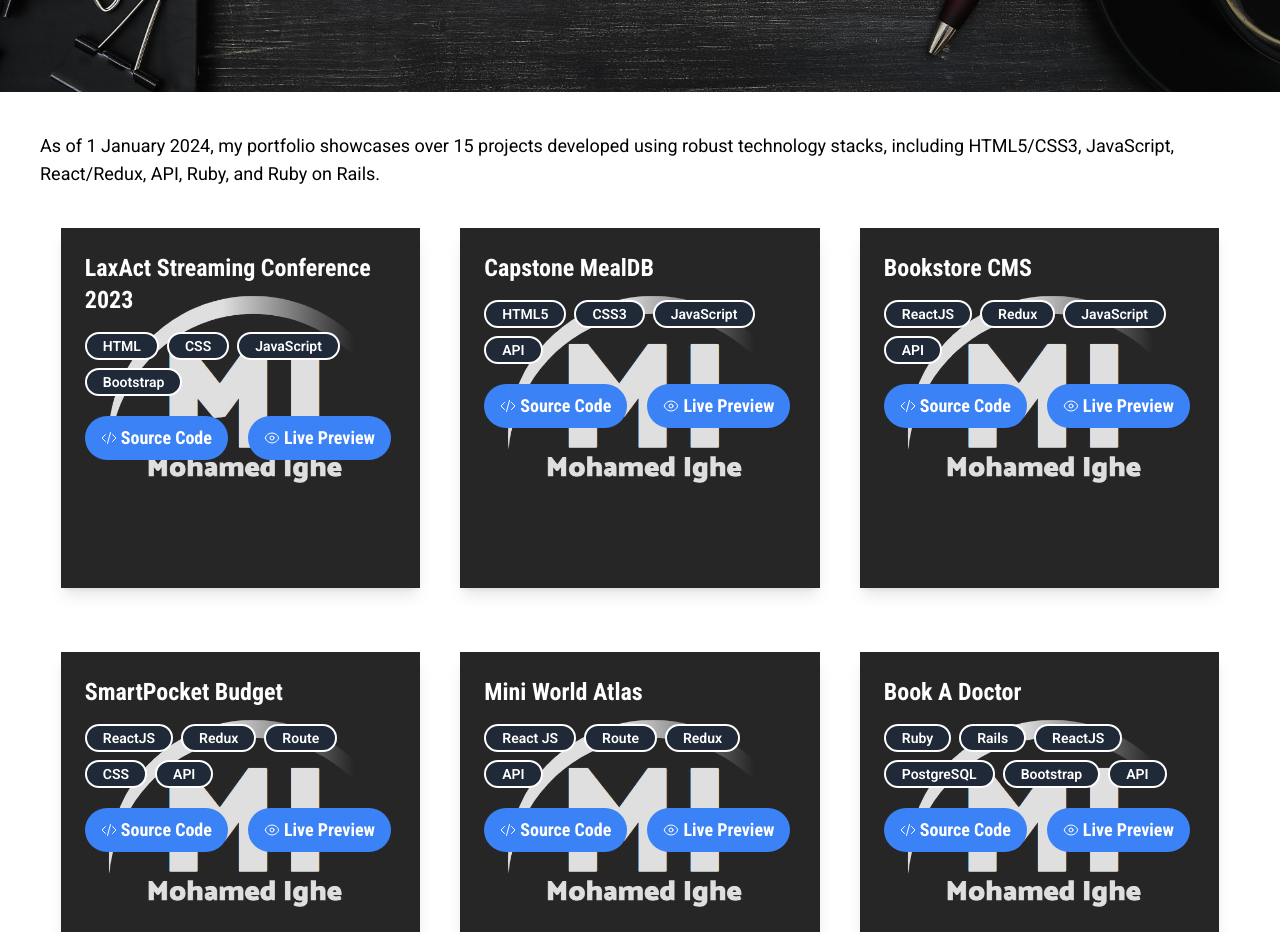
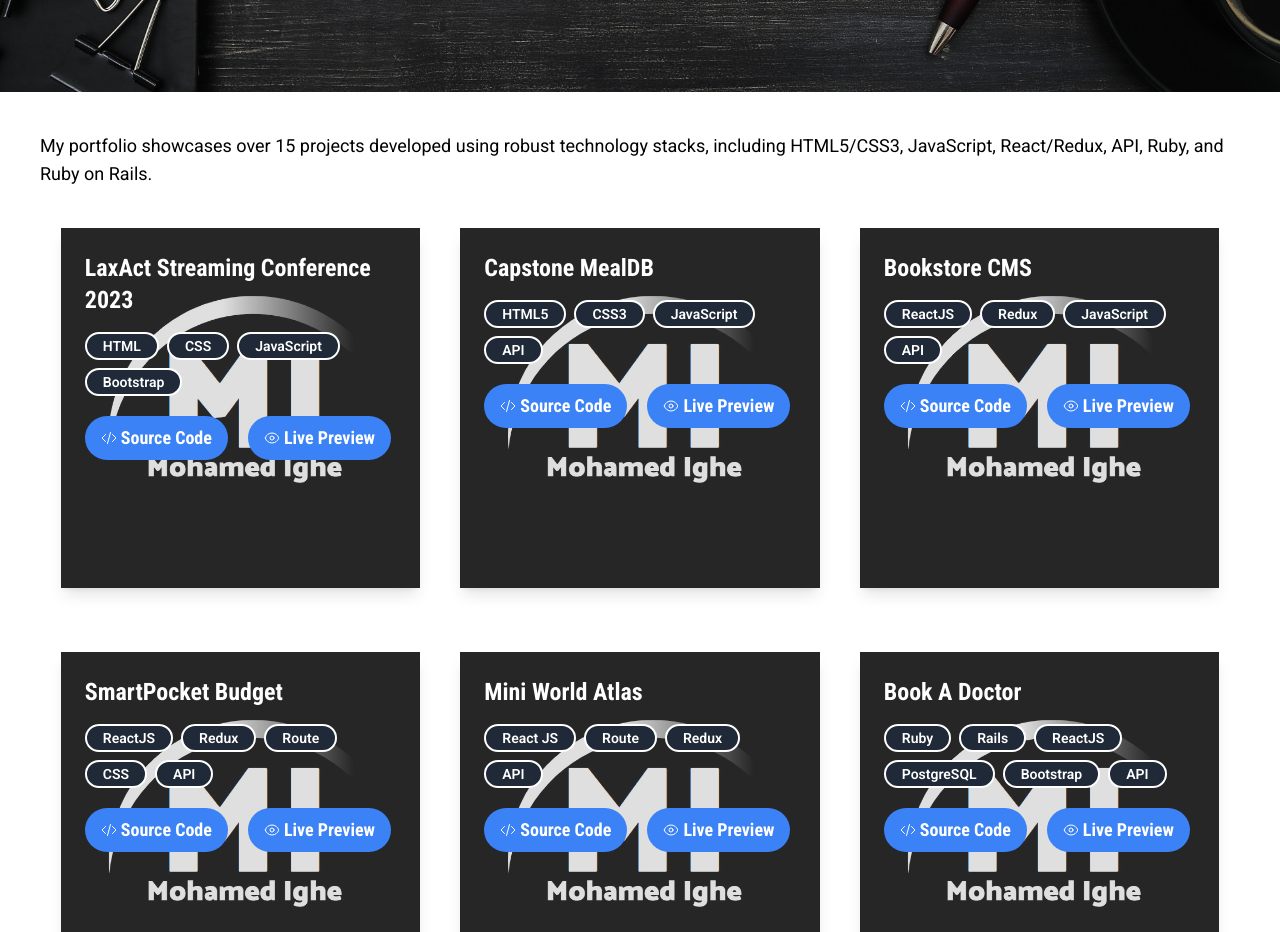
Before and after one commit to katarighe/my-portfolio-website, a React (Vite) app: page /my-projects in a window 1280 px wide. Shown: the part 800-1732 px from the top of the page. Built offline with nearby package versions, Linux system fonts and the light colour scheme.

Commit message:
Refine the sentence

```diff
--- a/src/pages/MyProjects.jsx
+++ b/src/pages/MyProjects.jsx
@@ -143,9 +143,9 @@ function MyProjects() {
       />
       <div className="flex flex-col justify-center items-center px-10 gap-10 mt-10 md:flex-row">
         <p className="text-newDarkGray text-lg font-robotoOriginal">
-          As of 1 January 2024, my portfolio showcases over 15 projects
-          developed using robust technology stacks, including HTML5/CSS3,
-          JavaScript, React/Redux, API, Ruby, and Ruby on Rails.
+          My portfolio showcases over 15 projects developed using robust
+          technology stacks, including HTML5/CSS3, JavaScript, React/Redux, API,
+          Ruby, and Ruby on Rails.
         </p>
       </div>
       <section>
```
